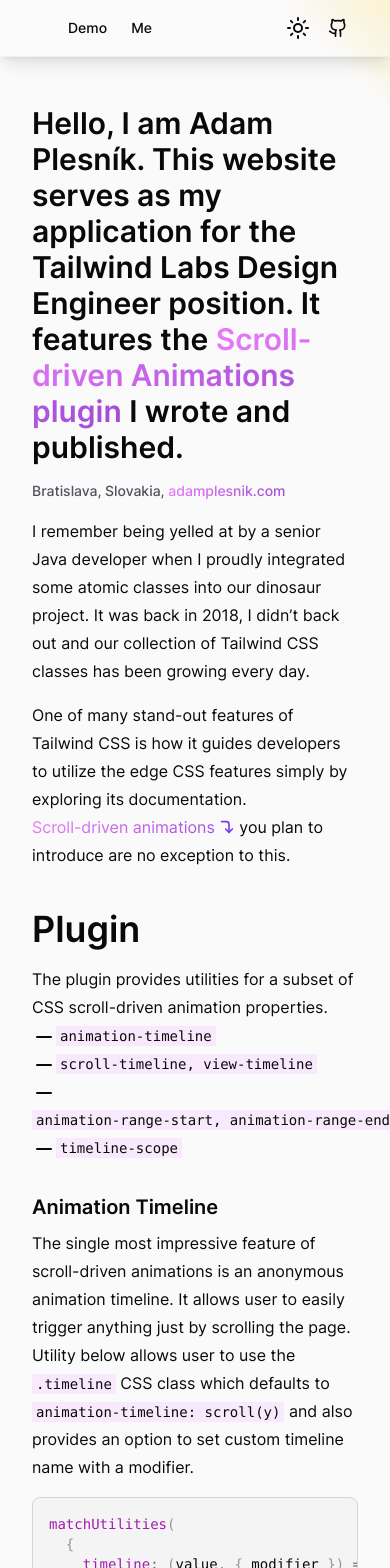
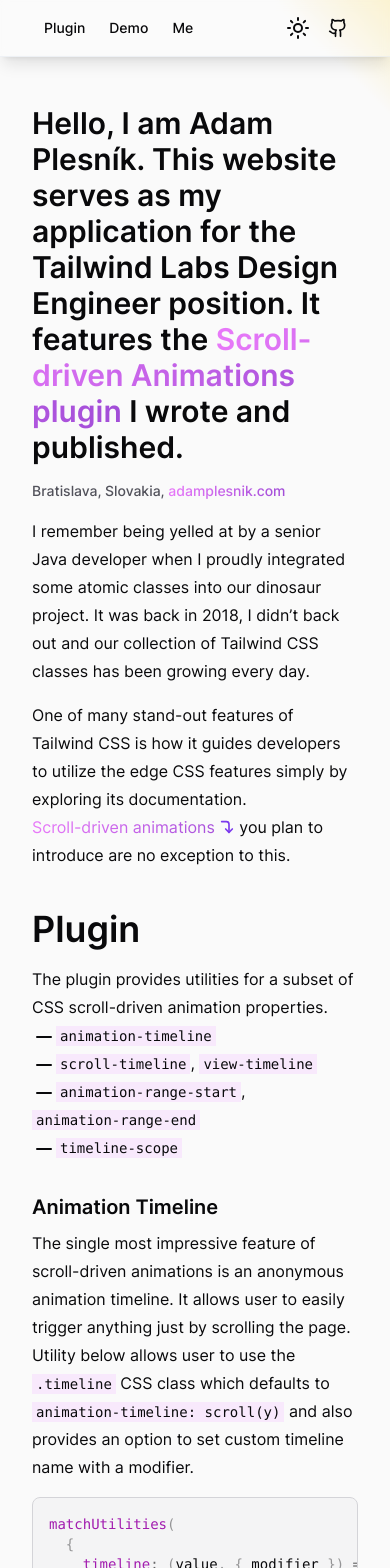
Before and after one commit to adamplesnik/tailwindcss-scroll-driven-animations, a React (Vite) app: page / in a window 390 px wide. Shown: the top 1568 px of the page. Built offline with nearby package versions, Linux system fonts and the light colour scheme; what @adam.plesnik/tailwindcss-scroll-driven-animations would draw is missing.

Commit message:
Minor fixes: update content for mobile, fix missing header item on mobile

```diff
--- a/src/partials/Animations.tsx
+++ b/src/partials/Animations.tsx
@@ -26,11 +26,11 @@
           </li>
           <li>
             <Minus className="inline" />
-            <Code>scroll-timeline, view-timeline</Code>
+            <Code>scroll-timeline</Code>, <Code>view-timeline</Code>
           </li>
           <li>
             <Minus className="inline" />
-            <Code>animation-range-start, animation-range-end</Code>
+            <Code>animation-range-start</Code>, <Code>animation-range-end</Code>
           </li>
           <li>
             <Minus className="inline" />
--- a/src/partials/Nav.tsx
+++ b/src/partials/Nav.tsx
@@ -10,9 +10,7 @@
         dark:border-b-slate-600/50 dark:bg-slate-800/60"
     >
       <div className="flex w-full max-w-screen-md items-stretch gap-2 px-8 py-2 md:px-16 lg:px-20">
-        <HeaderNavAnchor href="#plugin">
-          <span className="hidden sm:inline-block">Plugin</span>
-        </HeaderNavAnchor>
+        <HeaderNavAnchor href="#plugin">Plugin</HeaderNavAnchor>
         <HeaderNavAnchor href="#demo">Demo</HeaderNavAnchor>
         <HeaderNavAnchor href="#me">Me</HeaderNavAnchor>
         <div className="flex-1" />
```
